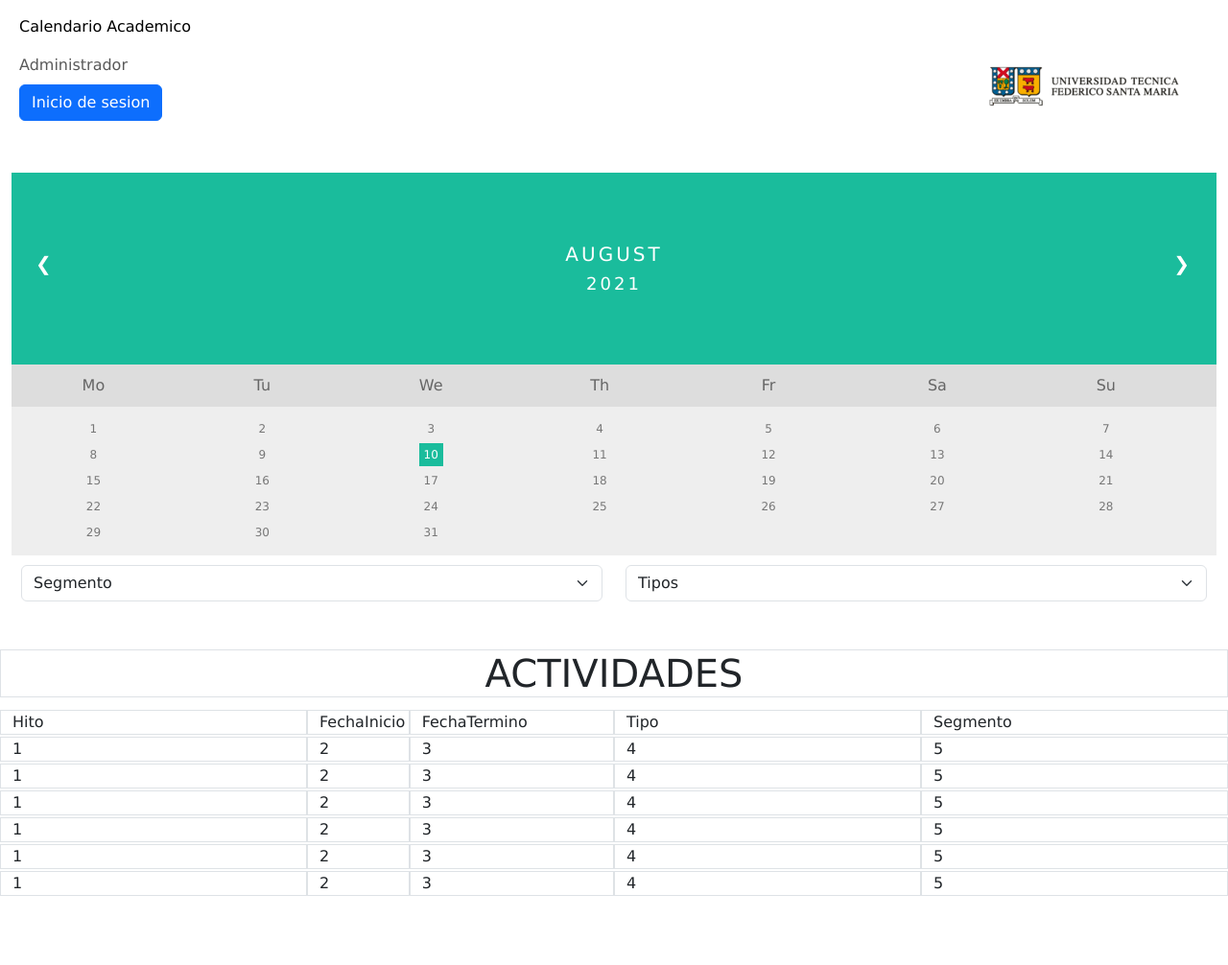
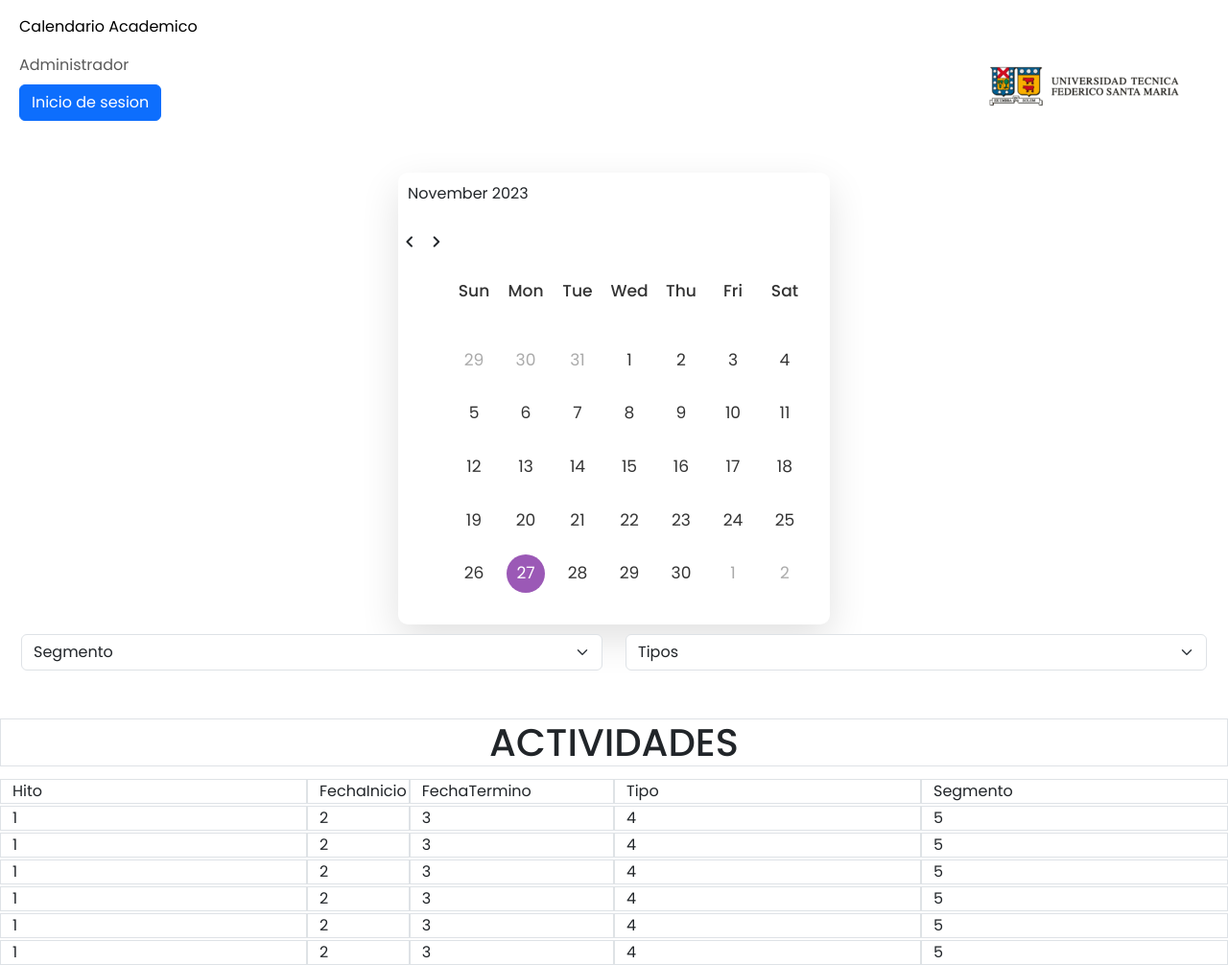
Before and after one commit to maxiramosl/CER3, a Django app: page / in a window 1280 px wide. Shown: the whole page at 96% size. Before the commit the page ends 934 px from the top, so only its background shows below. Run offline with Django 4.2, Linux system fonts and the light colour scheme.

Commit message:
calendario relativamente preciso sin eventos

```diff
--- a/CER3/static/CER3/estilos.css
+++ b/CER3/static/CER3/estilos.css
@@ -1,73 +1,107 @@
-ul {list-style-type: none;}
-body {font-family: Verdana, sans-serif;}
+/* Import Google font - Poppins */
+@import url('https://fonts.googleapis.com/css2?family=Poppins:wght@400;500;600&display=swap');
+*{
+  margin: 0;
+  padding: 0;
+  box-sizing: border-box;
+  font-family: 'Poppins', sans-serif;
+}
+.calendario{
+  display: flex;
+  align-items: center;
+  padding: 0 10px;
+  justify-content: center;
+  min-height: 50vh;
 
-/* Month header */
-.month {
-  padding: 70px 25px;
-  width: 100%;
-  background: #1abc9c;
+}
+.wrapper{
+  width: 450px;
+  background: #fff;
+  border-radius: 10px;
+  box-shadow: 0 15px 40px rgba(0,0,0,0.12);
+}
+.wrapper header{
+  display: flex;
+  align-items: center;
+  padding: 25px 30px 10px;
+  justify-content: space-between;
+}
+header .icons{
+  display: flex;
+}
+header .icons span{
+  height: 38px;
+  width: 38px;
+  margin: 0 1px;
+  cursor: pointer;
+  color: #878787;
+  text-align: center;
+  line-height: 38px;
+  font-size: 1.9rem;
+  user-select: none;
+  border-radius: 50%;
+}
+.icons span:last-child{
+  margin-right: -10px;
+}
+header .icons span:hover{
+  background: #f2f2f2;
+}
+header .current-date{
+  font-size: 1.45rem;
+  font-weight: 500;
+}
+.calendar{
+  padding: 20px;
+}
+.calendar ul{
+  display: flex;
+  flex-wrap: wrap;
+  list-style: none;
   text-align: center;
 }
+.calendar .days{
+  margin-bottom: 20px;
+}
+.calendar li{
+  color: #333;
+  width: calc(100% / 7);
+  font-size: 1.07rem;
+}
+.calendar .weeks li{
+  font-weight: 500;
+  cursor: default;
+}
+.calendar .days li{
+  z-index: 1;
+  cursor: pointer;
+  position: relative;
+  margin-top: 30px;
+}
+.days li.inactive{
+  color: #aaa;
+}
+.days li.active{
+  color: #fff;
+}
+.days li::before{
+  position: absolute;
+  content: "";
+  left: 50%;
+  top: 50%;
+  height: 40px;
+  width: 40px;
+  z-index: -1;
+  border-radius: 50%;
+  transform: translate(-50%, -50%);
+}
+.days li.active::before{
+  background: #9B59B6;
+}
+.days li:not(.active):hover::before{
+  background: #f2f2f2;
+}
+.current-date{
+  padding: 10px;
 
-/* Month list */
-.month ul {
-  margin: 0;
-  padding: 0;
 }
-
-.month ul li {
-  color: white;
-  font-size: 20px;
-  text-transform: uppercase;
-  letter-spacing: 3px;
-}
-
-/* Previous button inside month header */
-.month .prev {
-  float: left;
-  padding-top: 10px;
-}
-
-/* Next button */
-.month .next {
-  float: right;
-  padding-top: 10px;
-}
-
-/* Weekdays (Mon-Sun) */
-.weekdays {
-  margin: 0;
-  padding: 10px 0;
-  background-color:#ddd;
-}
-
-.weekdays li {
-  display: inline-block;
-  width: 13.6%;
-  color: #666;
-  text-align: center;
-}
-
-/* Days (1-31) */
-.days {
-  padding: 10px 0;
-  background: #eee;
-  margin: 0;
-}
-
-.days li {
-  list-style-type: none;
-  display: inline-block;
-  width: 13.6%;
-  text-align: center;
-  margin-bottom: 5px;
-  font-size:12px;
-  color: #777;
-}
-
-/* Highlight the "current" day */
-.days li .active {
-  padding: 5px;
-  background: #1abc9c;
-  color: white !important
-}
--- /dev/null
+++ b/CER3/static/CER3/scripts.js
@@ -0,0 +1,55 @@
+const daysTag = document.querySelector(".days"),
+currentDate = document.querySelector(".current-date"),
+prevNextIcon = document.querySelectorAll(".icons span");
+
+// getting new date, current year and month
+let date = new Date(),
+currYear = date.getFullYear(),
+currMonth = date.getMonth();
+console.log(date,currYear,currMonth)
+// storing full name of all months in array
+const months = ["January", "February", "March", "April", "May", "June", "July",
+              "August", "September", "October", "November", "December"];
+
+const renderCalendar = () => {
+    let firstDayofMonth = new Date(currYear, currMonth, 1).getDay(), // getting first day of month
+    lastDateofMonth = new Date(currYear, currMonth + 1, 0).getDate(), // getting last date of month
+    lastDayofMonth = new Date(currYear, currMonth, lastDateofMonth).getDay(), // getting last day of month
+    lastDateofLastMonth = new Date(currYear, currMonth, 0).getDate(); // getting last date of previous month
+    let liTag = "";
+
+    for (let i = firstDayofMonth; i > 0; i--) { // creating li of previous month last days
+        liTag += `<li class="inactive">${lastDateofLastMonth - i + 1}</li>`;
+    }
+
+    for (let i = 1; i <= lastDateofMonth; i++) { // creating li of all days of current month
+        // adding active class to li if the current day, month, and year matched
+        let isToday = i === date.getDate() && currMonth === new Date().getMonth()
+                     && currYear === new Date().getFullYear() ? "active" : "";
+        liTag += `<li class="${isToday}">${i}</li>`;
+    }
+
+    for (let i = lastDayofMonth; i < 6; i++) { // creating li of next month first days
+        liTag += `<li class="inactive">${i - lastDayofMonth + 1}</li>`
+    }
+    currentDate.innerText = `${months[currMonth]} ${currYear}`; // passing current mon and yr as currentDate text
+    daysTag.innerHTML = liTag;
+}
+renderCalendar();
+
+prevNextIcon.forEach(icon => { // getting prev and next icons
+    icon.addEventListener("click", () => { // adding click event on both icons
+        // if clicked icon is previous icon then decrement current month by 1 else increment it by 1
+        currMonth = icon.id === "prev" ? currMonth - 1 : currMonth + 1;
+
+        if(currMonth < 0 || currMonth > 11) { // if current month is less than 0 or greater than 11
+            // creating a new date of current year & month and pass it as date value
+            date = new Date(currYear, currMonth, new Date().getDate());
+            currYear = date.getFullYear(); // updating current year with new date year
+            currMonth = date.getMonth(); // updating current month with new date month
+        } else {
+            date = new Date(); // pass the current date as date value
+        }
+        renderCalendar(); // calling renderCalendar function
+    });
+});
--- a/CER3/templates/CER3/calendario.html
+++ b/CER3/templates/CER3/calendario.html
@@ -1,79 +1,25 @@
 {%load static%}
 
-    <!-- Aca todavia nada funciona realmente
-<img src="{% static "CER3/img/aaaa.png" %}" alt="calendario" class="rounded">
-
-
-<div id="calendar">
-    <h1>Enero 2021</h1>
-    <ol>
-      <li class="day-name">Lun</li>
-      <li class="day-name">Mar</li>
-      <li class="day-name">Mié</li>
-      <li class="day-name">Jue</li>
-      <li class="day-name">Vie</li>
-      <li class="day-name">Sáb</li>
-      <li class="day-name">Dom</li>
-
-      <li class="first-day">1</li>
-      <li>2</li>
-
-      <li>31</li>
-    </ol>
-  </div>-->
-
-<!--esto de aca abajo es temporal para que se pueda ver como va a querdar eventualmente-->
-<div class="month">
-    <ul>
-      <li class="prev">&#10094;</li>
-      <li class="next">&#10095;</li>
-      <li>
-        August<br>
-        <span style="font-size:18px">2021</span>
-      </li>
-    </ul>
+    <div class="calendario">
+    <div class="wrapper">
+      <div class="HEAD">
+        <p class="current-date"></p>
+        <div class="icons">
+          <span id="prev" class="material-symbols-rounded">chevron_left</span>
+          <span id="next" class="material-symbols-rounded">chevron_right</span>
+        </div>
+      </div>
+      <div class="calendar">
+        <ul class="weeks">
+          <li>Sun</li>
+          <li>Mon</li>
+          <li>Tue</li>
+          <li>Wed</li>
+          <li>Thu</li>
+          <li>Fri</li>
+          <li>Sat</li>
+        </ul>
+        <ul class="days"></ul>
+      </div>
+    </div>
   </div>
-
-  <ul class="weekdays">
-    <li>Mo</li>
-    <li>Tu</li>
-    <li>We</li>
-    <li>Th</li>
-    <li>Fr</li>
-    <li>Sa</li>
-    <li>Su</li>
-  </ul>
-
-  <ul class="days">
-    <li>1</li>
-    <li>2</li>
-    <li>3</li>
-    <li>4</li>
-    <li>5</li>
-    <li>6</li>
-    <li>7</li>
-    <li>8</li>
-    <li>9</li>
-    <li><span class="active">10</span></li>
-    <li>11</li>
-    <li>12</li>
-    <li>13</li>
-    <li>14</li>
-    <li>15</li>
-    <li>16</li>
-    <li>17</li>
-    <li>18</li>
-    <li>19</li>
-    <li>20</li>
-    <li>21</li>
-    <li>22</li>
-    <li>23</li>
-    <li>24</li>
-    <li>25</li>
-    <li>26</li>
-    <li>27</li>
-    <li>28</li>
-    <li>29</li>
-    <li>30</li>
-    <li>31</li>
-  </ul>
--- a/CER3/templates/CER3/index.html
+++ b/CER3/templates/CER3/index.html
@@ -7,6 +7,8 @@
     <link href="https://cdn.jsdelivr.net/npm/bootstrap@5.3.2/dist/css/bootstrap.min.css" rel="stylesheet" integrity="sha384-T3c6CoIi6uLrA9TneNEoa7RxnatzjcDSCmG1MXxSR1GAsXEV/Dwwykc2MPK8M2HN" crossorigin="anonymous">
     <script src="https://cdn.jsdelivr.net/npm/bootstrap@5.3.2/dist/js/bootstrap.bundle.min.js" integrity="sha384-C6RzsynM9kWDrMNeT87bh95OGNyZPhcTNXj1NW7RuBCsyN/o0jlpcV8Qyq46cDfL" crossorigin="anonymous"></script>
     <link rel="stylesheet" href="{% static 'CER3/estilos.css' %}" />
+    <link rel="stylesheet" href="https://fonts.googleapis.com/css2?family=Material+Symbols+Rounded:opsz,wght,FILL,GRAD@20..48,100..700,0..1,-50..200">
+    <script src="{%static 'CER3/scripts.js' %}" defer></script>
     <title>Document</title>
 </head>
 <body>
@@ -19,10 +21,14 @@
         {%include 'CER3/nav.html'%}
     </div>
     <div class="container-fluid">
+
         {%include 'CER3/calendario.html'%}
     </div>
     <div class="container-fluid">
         {%include 'CER3/actividades.html'%}
     </div>
+
+
+
 </body>
 </html>
```
